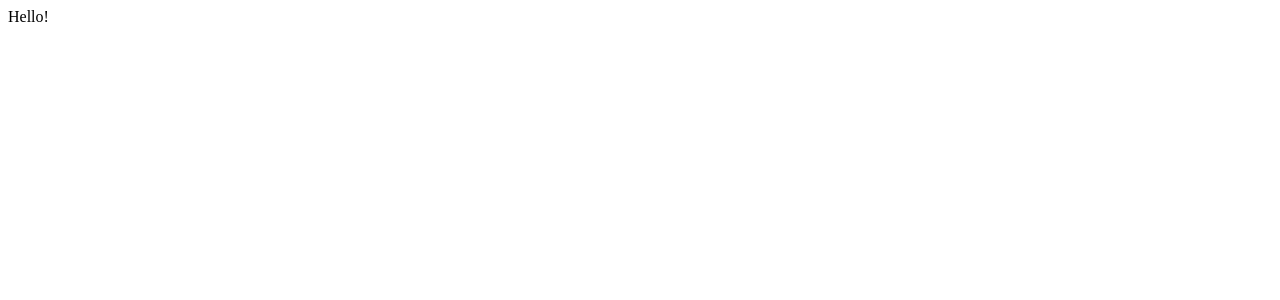
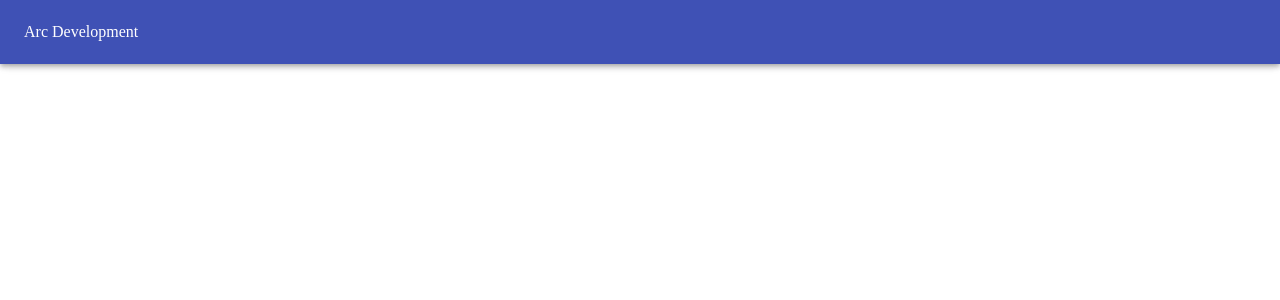
Before and after one commit to michaldobiezynski/ArcDevelopment, a React (Create React App) app: page / in a window 1280 px wide. Shown: the top 300 px of the page. Built offline with nearby package versions, Linux system fonts and the light colour scheme.

Commit message:
the appbar component

```diff
--- a/src/App.js
+++ /dev/null
@@ -1,7 +0,0 @@
-import React from 'react';
-
-function App() {
-  return <div className='App'>Hello!</div>;
-}
-
-export default App;
--- /dev/null
+++ b/src/components/App.js
@@ -0,0 +1,13 @@
+import React from 'react';
+import Header from '../components/ui/Header';
+
+function App() {
+  return (
+    <div className='App'>
+      <Header />
+      Hello!
+    </div>
+  );
+}
+
+export default App;
--- /dev/null
+++ b/src/components/ui/Header.js
@@ -0,0 +1,13 @@
+import React from 'react';
+import AppBar from '@material-ui/core/AppBar';
+import Toolbar from '@material-ui/core/Toolbar';
+
+const Header = () => {
+  return (
+    <AppBar position='fixed'>
+      <Toolbar>Arc Development</Toolbar>
+    </AppBar>
+  );
+};
+
+export default Header;
--- a/src/index.js
+++ b/src/index.js
@@ -1,7 +1,7 @@
 import React from 'react';
 import ReactDOM from 'react-dom';
 
-import App from './App';
+import App from './components/App';
 
 ReactDOM.render(
   <React.StrictMode>
```
